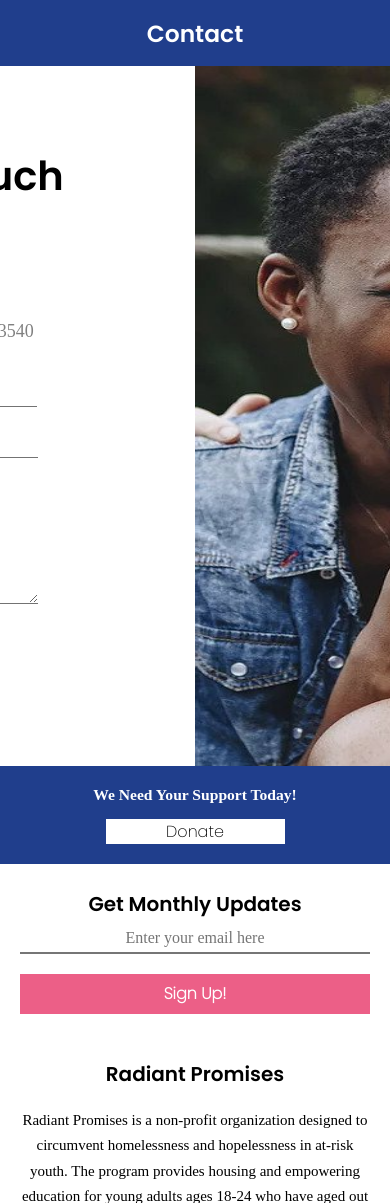
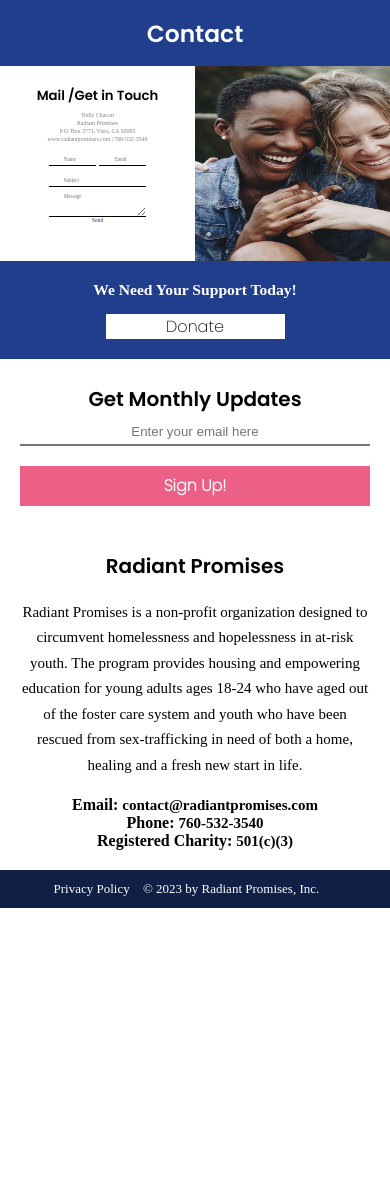
Before and after one commit to RadiantPromises/Program, a Django app: page /contact in a window 390 px wide; the page is wider, and only the part inside the window is pictured. Shown: the part 85-1288 px from the top of that part. After the commit the page ends 993 px from the top of that part, so only its background shows below. Run offline with Django 3.2, Linux system fonts and the light colour scheme; style sheets or scripts are compiled from the project's sources; some libraries are stand-ins or nearby versions; some web fonts are replaced.

Commit message:
Contact Page Responsive SASS

```diff
--- a/info/static/css/contact.css
+++ /dev/null
@@ -1,98 +0,0 @@
-@font-face {
-  font-family: Avenir;
-  src: local("Avenir"), url("../fonts/Avenir.ttc") format("truetype");
-}
-
-.container{
-  max-width: 1260px;
-}
-
-/* Get in Touch Section */
-.contact {
-  font-size: 0px;
-  display: flex;
-  justify-content: center;
-  vertical-align: top;
-}
-
-.contact-info {
-  padding-top: 80px;
-}
-
-.contact-info h2{
-  margin-bottom: 20px;
-}
-
-.contact-form {
-  width: 50%;
-  margin: 20px auto 0px auto;
-}
-
-.contact-form input,
-#message {
-  border: none;
-  border-bottom: solid 1px rgb(0, 0, 0, 0.55);
-  line-height: 40px;
-}
-
-input,
-textarea {
-  font-family: Avenir;
-  font-size: 16px;
-  padding-left: 15px;
-}
-
-.contact-info,
-.contact-pic {
-  display: inline-block;
-  text-align: center;
-  width: 50%;
-  min-width: 630px;
-  height: 700px;
-}
-
-.contact-info p {
-  color: gray;
-  line-height: 30px;
-  font-size: 18px;
-  font-family: Avenir;
-}
-
-#name,
-#email {
-  width: 48%;
-}
-
-#name {
-  margin-right: 4%;
-}
-
-#subject,
-#message {
-  width: 100%;
-}
-
-#subject {
-  margin: 10px 0px 10px 0px;
-}
-
-#message {
-  margin-top: 15px;
-}
-
-.contact-form button {
-  background-color: white;
-  color: #213e8c;
-  font-family: Avenir;
-  font-size: 16px;
-}
-
-::placeholder {
-  font-family: Avenir;
-  font-size: 16px;
-}
-
-.contact-pic img {
-  width: 100%;
-  height: 100%;
-}
--- /dev/null
+++ b/info/static/sass/contact.scss
@@ -0,0 +1,160 @@
+// Get In Touch Section
+.contact {
+  font-size: 0px;
+  display: flex;
+  justify-content: center;
+  vertical-align: top;
+
+  .contact-info,
+  .contact-pic {
+    display: inline-block;
+    text-align: center;
+    width: 50%;
+    height: 50vw;
+  }
+
+  .contact-info {
+    padding-top: 80px;
+
+    p {
+      color: gray;
+      line-height: 30px;
+      font-size: 18px;
+      font-family: Avenir;
+    }
+
+    input,
+    textarea {
+      font-family: Avenir;
+      font-size: 16px;
+      padding-left: 15px;
+    }
+
+    h2 {
+      margin-bottom: 20px;
+    }
+
+    .contact-form {
+      width: 50%;
+      margin: 20px auto 0px auto;
+
+      button {
+        background-color: white;
+        color: #213e8c;
+        font-family: Avenir;
+        font-size: 16px;
+      }
+
+      ::placeholder {
+        font-family: Avenir;
+        font-size: 16px;
+      }
+
+      #name,
+      #email {
+        width: 48%;
+      }
+
+      #name {
+        margin-right: 4%;
+      }
+
+      #subject,
+      #message {
+        width: 100%;
+      }
+
+      #subject {
+        margin: 10px 0px 10px 0px;
+      }
+
+      #message {
+        margin-top: 15px;
+      }
+
+      input,
+      #message {
+        border: none;
+        border-bottom: solid 1px rgb(0, 0, 0);
+        // border-bottom: solid 1px rgb(0, 0, 0, 0.55);
+        line-height: 40px;
+      }
+    }
+  }
+  .contact-pic {
+    img {
+      width: 100%;
+      height: 100%;
+    }
+  }
+}
+
+@media only screen and (max-width: 1200px) {
+  .contact {
+    .contact-info {
+      padding-top: 6.7vw;
+      p {
+        font-size: 1.5vw;
+        line-height: 2.5vw;
+      }
+
+      h2{
+        margin-bottom: 1.7vw;
+      }
+      .contact-form {
+        margin-top: 1.6vw;
+        ::placeholder {
+          font-size: 1.3vw;
+        }
+
+        #subject {
+          margin: 0.8vw 0px 0.8vw 0px;
+        }
+
+        #message {
+          margin-top: 1.3vw;
+        }
+
+        input,
+        #message {
+          line-height: 3.4vw;
+        }
+
+        button{
+          font-size: 1.5vw;
+        }
+      }
+    }
+  }
+}
+
+@media only screen and (max-width: 800px) {
+  .contact {
+    .contact-info {
+      padding-top: 5vw;
+      p {
+        font-size: 1.5vw;
+        line-height: 2vw;
+      }
+      .contact-form {
+        margin-top: 1vw;
+        ::placeholder {
+          font-size: 1.3vw;
+        }
+
+        #subject {
+          margin: 0.3vw 0px 0.3vw 0px;
+        }
+
+        #message {
+          margin-top: 1.3vw;
+        }
+
+        input,
+        #message {
+          line-height: 2vw;
+        }
+      }
+    }
+  }
+}
--- a/info/static/sass/global.scss
+++ b/info/static/sass/global.scss
@@ -260,6 +260,10 @@ footer {
     font-size: 6vw;
   }
 
+  h2{
+    font-size: 3.4vw;
+  }
+
   h3 {
     font-size: 4vw;
   }
--- a/info/templates/contact.html
+++ b/info/templates/contact.html
@@ -2,6 +2,7 @@
 {% block content %}
 {% load static %}
 {% load sass_tags %}
+    <link href="{% sass_src 'sass/contact.scss' %}" rel="stylesheet" type="text/css" />
     <link rel="stylesheet" href="{% static 'css/contact.css' %}" />
     <div class="container">
       <section class="banner top-banner">
--- a/static/sass/global.css
+++ b/static/sass/global.css
@@ -183,6 +183,8 @@ footer {
 @media only screen and (max-width: 1200px) {
   h1 {
     font-size: 6vw; }
+  h2 {
+    font-size: 3.4vw; }
   h3 {
     font-size: 4vw; }
   h4, h5 {
```
Also changed, not shown: static/sass/contact.css (added, +98 -0 lines), info/static/img/Friends2.jpg (added), 2 other files.
